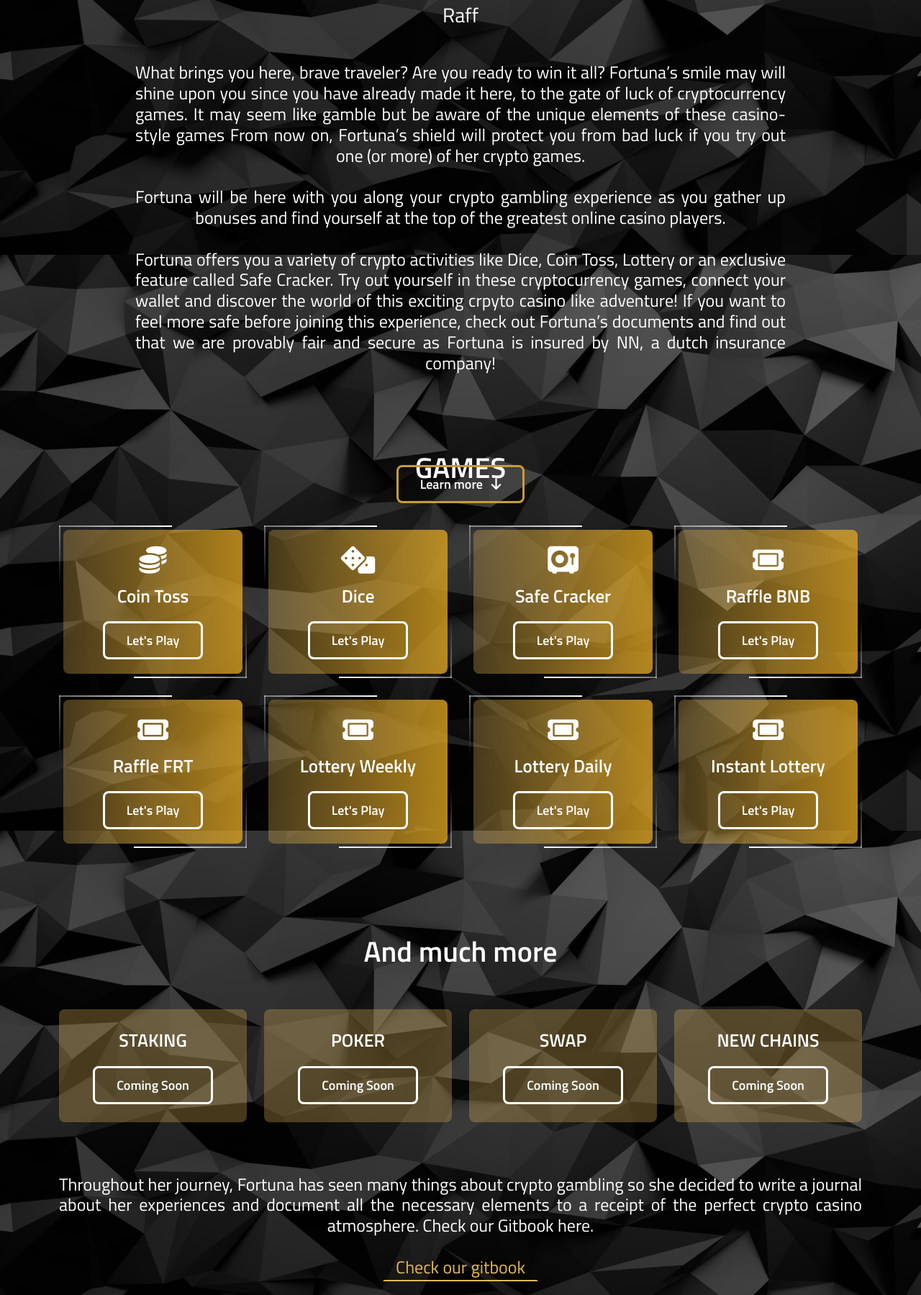
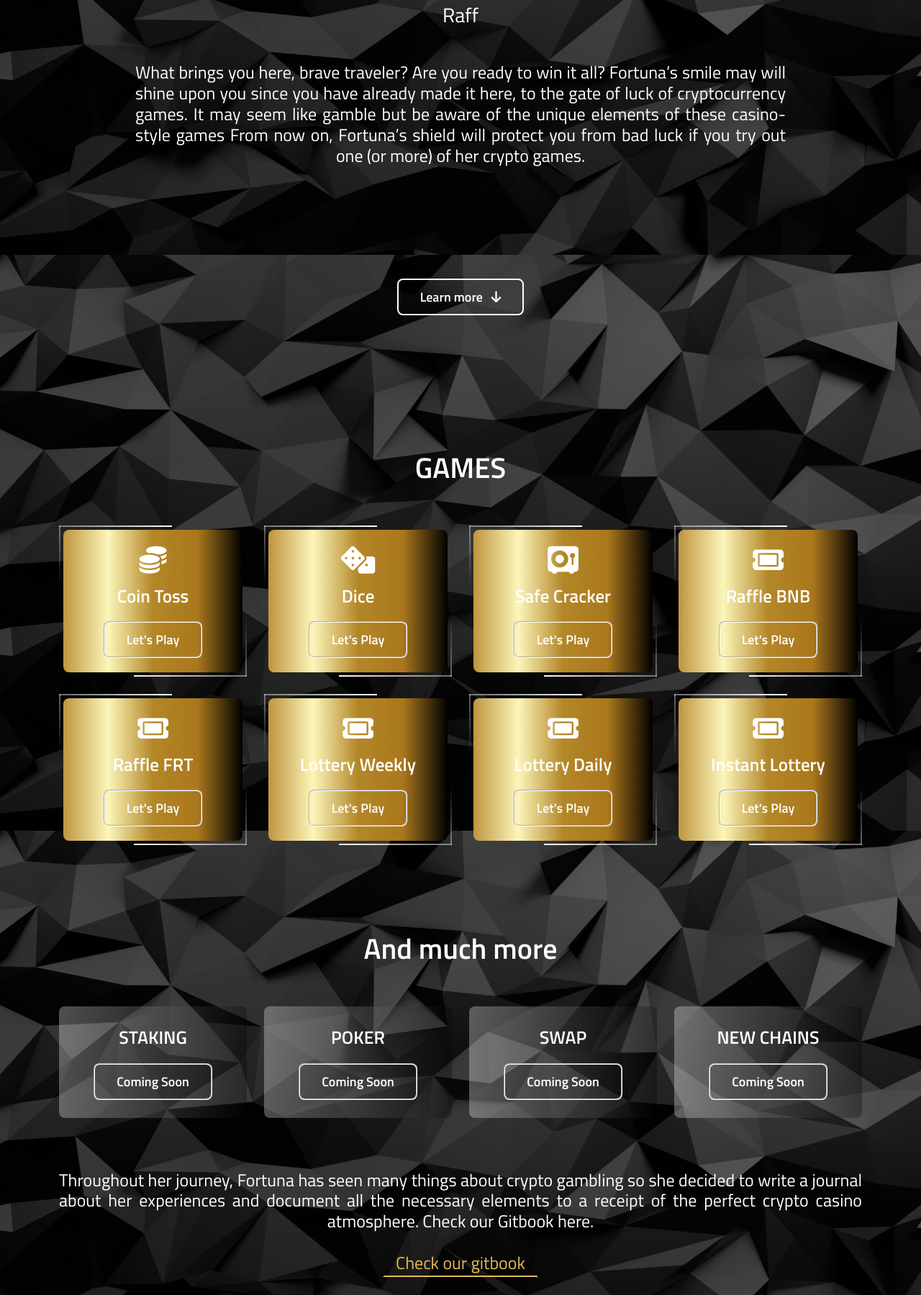
Before and after one commit to Aszellem/Fortuna_2022_project, a PHP site: page / in a window 1280 px wide. Shown: the part 446-2245 px from the top of the page at 72% size. Run offline with PHP 8.4, Linux system fonts and the light colour scheme; some libraries are stand-ins or nearby versions.

Commit message:
my -card background

```diff
--- a/css1/style.css
+++ b/css1/mainStyle.css
@@ -109,21 +109,24 @@ navbár színváltás
 /* feature css start */
 
 .my-card {
-    background: linear-gradient(90deg, rgba(228, 185, 87, 0.3) 0%, rgba(219, 162, 33, 0.8) 100%);
+    background: linear-gradient(to right,#bf953f,#fcf6ba,#b38728,#aa771c,#000);
     padding: 20px;
     border-radius: 8px;
-    color: #fff;
     text-align: center;
-    transition: all 0.3s;
+    transition: all 0.2s;
 }
 
 .my-card:hover {
     color: #000;
-    transition: all 0.3s;
-    box-shadow: 0px 0px 5px rgba(219, 162, 33, 1);
+    transition: all 0.1s;
 }
 
 .my-card p {
+    font-size: 25px;
+    font-weight: 600;
+    transition: all 0.3s;
+}
+.my-card p:hover {
     font-size: 25px;
     font-weight: 600;
     transition: all 0.3s;
@@ -141,7 +144,7 @@ navbár színváltás
 }
 
 .my-card-two {
-    background: rgba(229, 185, 86, 0.3);
+    background: linear-gradient(90deg, rgba(255, 255, 255, 0.3) 0%, rgba(0, 0, 0, 0.3) 100%);
     transition: all 0.3s;
     padding: 25px;
     border-radius: 8px;
@@ -152,7 +155,9 @@ navbár színváltás
 }
 
 .my-card-two:hover {
-    background: linear-gradient(90deg, rgba(228, 185, 87, 0.3) 0%, rgba(219, 162, 33, 0.8) 100%);
+    color: #000;
+    transition: all 0.1s;
+    background: linear-gradient(to right,#bf953f,#fcf6ba,#b38728,#aa771c,#000);
     transition: all 0.3s;
     /*box-shadow: 0px 0px 20px rgba(219, 162, 33, 1);*/
 }
@@ -172,7 +177,7 @@ navbár színváltás
     font-size: 18px;
     text-decoration: none;
     background-color: #c89c37;
-    border: 3px solid #c89c3743;
+    border: 2px solid #c89c3743;
     color: #ffffff;
     cursor: pointer;
     transition: all .2s ease-in-out;
@@ -194,7 +199,7 @@ navbár színváltás
     font-size: 18px;
     text-decoration: none;
     background-color: transparent;
-    border: 3px solid #ffffff;
+    border: 2px groove white;
     color: #ffffff;
     cursor: pointer;
     transition: all .2s ease-in-out;
@@ -205,8 +210,9 @@ navbár színváltás
 .btn-play:focus,
 .btn-play:hover {
     background-size: 150% 150%;
-    border: 3px solid;
-    color: #000000;
+
+    color: black;
+    background:transparent;
 }
 
 .btn-one {
@@ -216,7 +222,7 @@ navbár színváltás
     font-size: 18px;
     text-decoration: none;
     background-color: transparent;
-    border: 3px solid #C89C37;
+    border: 2px solid white;
     color: #ffffff;
     cursor: pointer;
     transition: all .2s ease-in-out;
@@ -228,8 +234,9 @@ navbár színváltás
 .btn-one:focus,
 .btn-one:hover {
     background-size: 150% 150%;
-    border: 3px solid #ffffff;
-    color: #C89C37;
+    border: 2px solid black;
+    color: black;
+    background: linear-gradient(to right,#bf953f,#fcf6ba,#b38728,#fbf5b7,#aa771c);
 }
 
 .btn-two {
--- a/css1/style1.css
+++ b/css1/style1.css
@@ -109,7 +109,7 @@ navbár színváltás
 /* feature css start */
 
 .my-card {
-    background: linear-gradient(90deg, rgba(228, 185, 87, 0.3) 0%, rgba(219, 162, 33, 0.8) 100%);
+    background: linear-gradient(90deg, rgba(228, 185, 87, 0.3) 0%, rgba(219, 162, 33, 0.3) 100%);
     padding: 20px;
     border-radius: 8px;
     color: #fff;
--- a/index.php
+++ b/index.php
@@ -18,7 +18,7 @@ $ref = (substr($ref, 0, 2) == '0x') ? $ref : '';
     <!-- fontawesome css   -->
     <link rel="stylesheet" href="https://cdnjs.cloudflare.com/ajax/libs/font-awesome/6.1.1/css/all.min.css" integrity="sha512-KfkfwYDsLkIlwQp6LFnl8zNdLGxu9YAA1QvwINks4PhcElQSvqcyVLLD9aMhXd13uQjoXtEKNosOWaZqXgel0g==" crossorigin="anonymous" referrerpolicy="no-referrer" />
     <!-- custom css   -->
-    <link rel="stylesheet" href="css1/style.css">
+    <link rel="stylesheet" href="css1/mainStyle.css">
     <!--    CSS for responsive-->
     <link rel="stylesheet" href="css/responsive.css">
     <title>FORTUNA – Crypto Casino with the best odds – Free spins, Dice, Lottery, Coin Toss and more</title>
@@ -77,9 +77,9 @@ $ref = (substr($ref, 0, 2) == '0x') ? $ref : '';
                             <div class="py-4 px-5 text-justify-center">
                                 <p class="h4">What brings you here, brave traveler? Are you ready to win it all? Fortuna’s smile may will shine upon you since you have already made it here, to the gate of luck of cryptocurrency games. It may seem like gamble but be aware of the unique elements of these casino-style games From now on, Fortuna’s shield will protect you from bad luck if you try out one (or more) of her crypto games. <br />
                                     <br />
-                                    Fortuna will be here with you along your crypto gambling experience as you gather up bonuses and find yourself at the top of the greatest online casino players.<br />
+                                    <!-- Fortuna will be here with you along your crypto gambling experience as you gather up bonuses and find yourself at the top of the greatest online casino players.<br />
                                     <br />
-                                    Fortuna offers you a variety of crypto activities like Dice, Coin Toss, Lottery or an exclusive feature called Safe Cracker. Try out yourself in these cryptocurrency games, connect your wallet and discover the world of this exciting crpyto casino like adventure! If you want to feel more safe before joining this experience, check out Fortuna’s documents and find out that we are provably fair and secure as Fortuna is insured by NN, a dutch insurance company!
+                                    Fortuna offers you a variety of crypto activities like Dice, Coin Toss, Lottery or an exclusive feature called Safe Cracker. Try out yourself in these cryptocurrency games, connect your wallet and discover the world of this exciting crpyto casino like adventure! If you want to feel more safe before joining this experience, check out Fortuna’s documents and find out that we are provably fair and secure as Fortuna is insured by NN, a dutch insurance company! -->
                                 </p>
                             </div>
                         </div>
```
